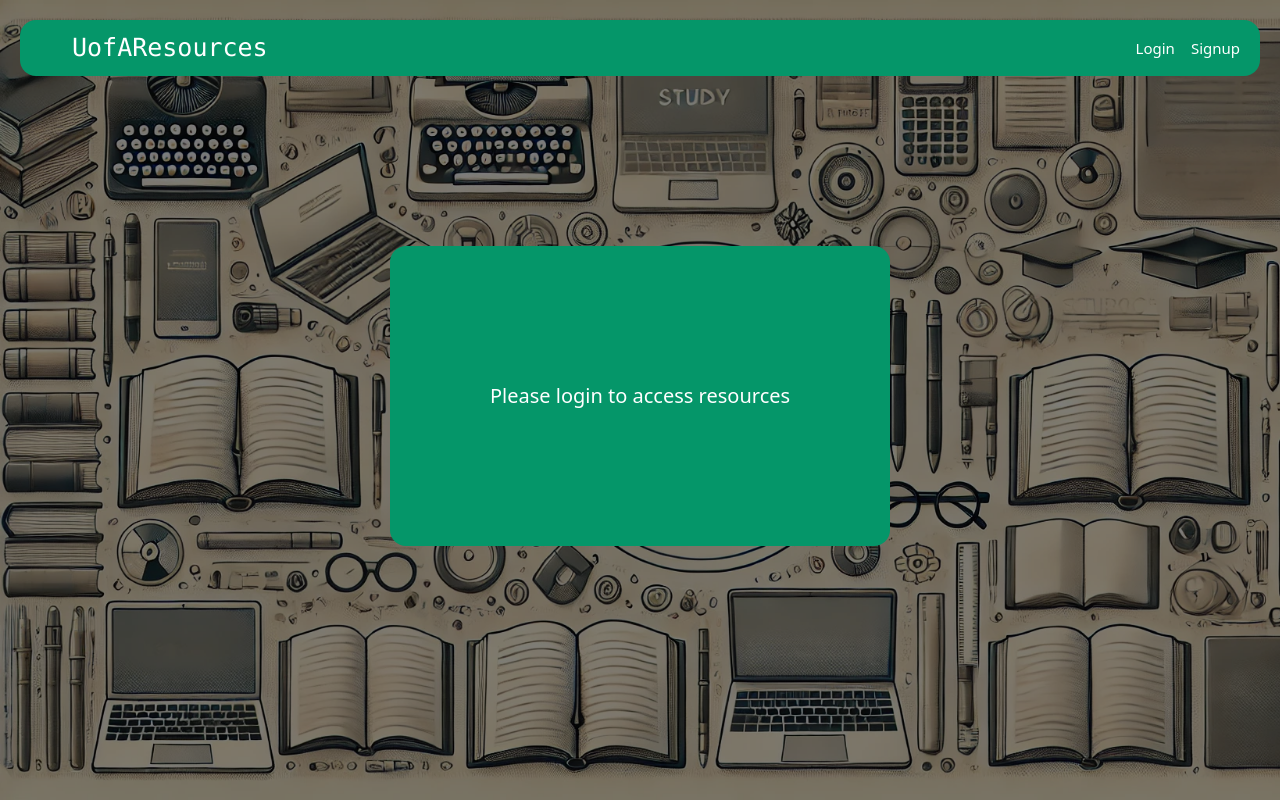
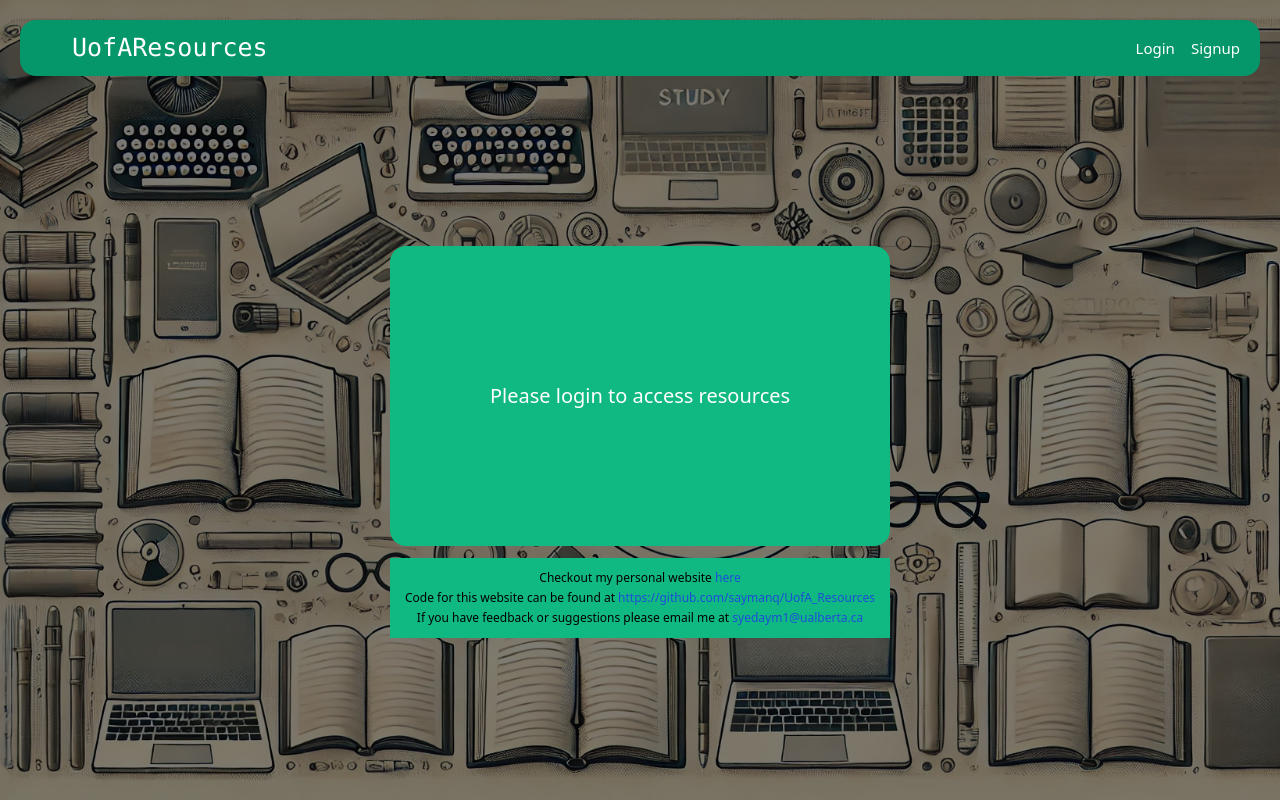
Before and after one commit to saymanq/UofA_Resources, a Next.js app in the folder uofa_resources/: page / in a window 1280 px wide. Built offline with nearby package versions, Linux system fonts and the light colour scheme; no server answers.

Commit message:
Completed Polished Version

```diff
--- a/uofa_resources/app/page.js
+++ b/uofa_resources/app/page.js
@@ -28,7 +28,22 @@ export default function Home() {
       backgroundColor: 'rgba(0, 0, 0, 0.5)',
       zIndex: 0,}}>
       <NavBar />
-      {loading ? null : !user ? (<div className='w-full flex justify-center items-start'><div className="bg-emerald-600 text-white sm:w-[500px] w-[330px] h-[300px] flex justify-center items-center mt-[150px] flex-col rounded-2xl sm:text-[20px] text-[15px]">Please login to access resources</div> </div>) : (<div><PDFDownload /></div>)}
+      {loading ? null : !user ? (
+        <div className='flex justify-center flex-col items-center'>
+          <div className="bg-emerald-500 text-white sm:w-[500px] w-[330px] h-[300px] flex justify-center items-center mt-[150px] flex-col rounded-2xl sm:text-[20px] text-[15px]">
+            Please login to access resources
+          </div>
+          <div className='bg-emerald-500 sm:w-[500px] w-[400px] flex items-center flex-col justify-center p-3 mt-3 text-xs text-center sm:gap-1 gap-2'>
+            <div>Checkout my personal website <a href="https://sayman.me" target="_blank" className='text-blue-700 hover:underline'>here</a></div>
+            <div>Code for this website can be found at <a href="https://github.com/saymanq/UofA_Resources" target="_blank" className='text-blue-700 hover:underline'>https://github.com/saymanq/UofA_Resources</a></div>
+            <div>If you have feedback or suggestions please email me at <a href="mailto:syedaym1@ualberta.ca" target="_blank" className='text-blue-700 hover:underline'>syedaym1@ualberta.ca</a></div>
+          </div>
+        </div>
+        ) : (
+        <div>
+          <PDFDownload />
+        </div>
+        )}
     </div>
   )
     }
--- a/uofa_resources/components/PDFDownload.js
+++ b/uofa_resources/components/PDFDownload.js
@@ -1,5 +1,6 @@
 'use client';
 import React, { useState, useEffect } from 'react';
+import toast, { Toaster } from 'react-hot-toast';
 import { ref, listAll, getMetadata, getDownloadURL } from 'firebase/storage';
 import { firestore } from '@/firebase'
 import {collection, doc, getDocs, query, setDoc, deleteDoc, getDoc} from 'firebase/firestore'
@@ -33,6 +34,7 @@ const PDFDownloadList = () => {
       } catch (error) {
         console.error('Error fetching PDFs:', error);
         setError('Error fetching PDFs. Please try again later.');
+        toast.error('Error fetching PDFs. Please try again later.');
       }
     };
 
@@ -54,6 +56,7 @@ const PDFDownloadList = () => {
   const handleDownload = (url, filename) => {
     const link = document.createElement('a');
     link.href = url;
+    link.target = '_blank';
     link.download = filename;
     document.body.appendChild(link);
     link.click();
@@ -65,8 +68,9 @@ const PDFDownloadList = () => {
   }
 
   return (
-    <div className="px-12 flex items-center justify-center">
-      <div className='bg-emerald-500 w-[500px] flex items-center flex-col justify-center py-3'>
+    <div className="px-12 flex items-center flex-col justify-center">
+      <Toaster position="top-center" reverseOrder={false}/>
+      <div className='bg-emerald-500 sm:w-[500px] w-[400px] flex items-center flex-col justify-center py-3'>
         <h2 className="sm:text-2xl text-lg font-bold mb-4">STAT252 Fall 2024 Annotated Notes</h2>
         <div className='flex flex-row justify-between sm:w-[450px] w-[360px] mb-2 sm:text-sm text-xs'>
           <div>Instructor: Mike Kowalski</div>
@@ -78,7 +82,7 @@ const PDFDownloadList = () => {
         ) : (
           <ul className="">
             {pdfs.map((pdf, index) => (
-              <li key={index} className="mb-2 border-2 border-emerald-400 p-3 sm:w-[450px] w-[360px] sm:text-base hover:bg-emerald-300 hover:text-white">
+              <li key={index} className="mb-2 border-2 border-emerald-400 p-3 sm:w-[450px] w-[360px] sm:text-base hover:bg-emerald-300 ">
                 <div className='flex flex-row items-center justify-between'>
                   <button
                     onClick={() => handleDownload(pdf.url, pdf.name)}
@@ -93,6 +97,11 @@ const PDFDownloadList = () => {
           </ul>
         )}
       </div>
+      <div className='bg-emerald-500 sm:w-[500px] w-[400px] flex items-center flex-col justify-center p-3 mt-3 text-xs text-center sm:gap-1 gap-2'>
+        <div>Checkout my personal website <a href="https://sayman.me" target="_blank" className='text-blue-700 hover:underline'>here</a></div>
+        <div>Code for this website can be found at <a href="https://github.com/saymanq/UofA_Resources" target="_blank" className='text-blue-700 hover:underline'>https://github.com/saymanq/UofA_Resources</a></div>
+        <div>If you have feedback or suggestions please email me at <a href="mailto:syedaym1@ualberta.ca" target="_blank" className='text-blue-700 hover:underline'>syedaym1@ualberta.ca</a></div>
+      </div>
     </div>
   );
 };
--- a/uofa_resources/package.json
+++ b/uofa_resources/package.json
@@ -13,6 +13,7 @@
     "next": "14.2.12",
     "react": "^18",
     "react-dom": "^18",
+    "react-hot-toast": "^2.4.1",
     "react-router-dom": "^6.26.2"
   },
   "devDependencies": {
```
Also changed, not shown: 1 other file (tests, documents, lock files or other folders).
